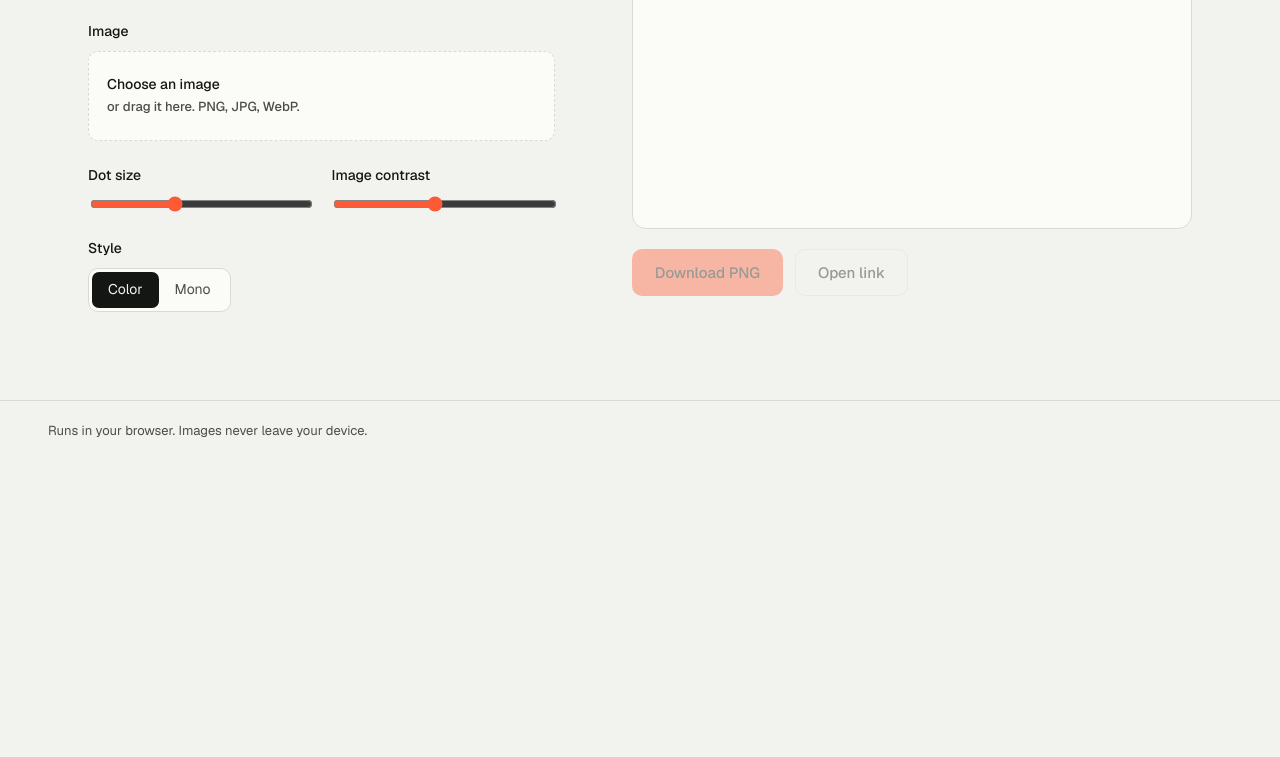
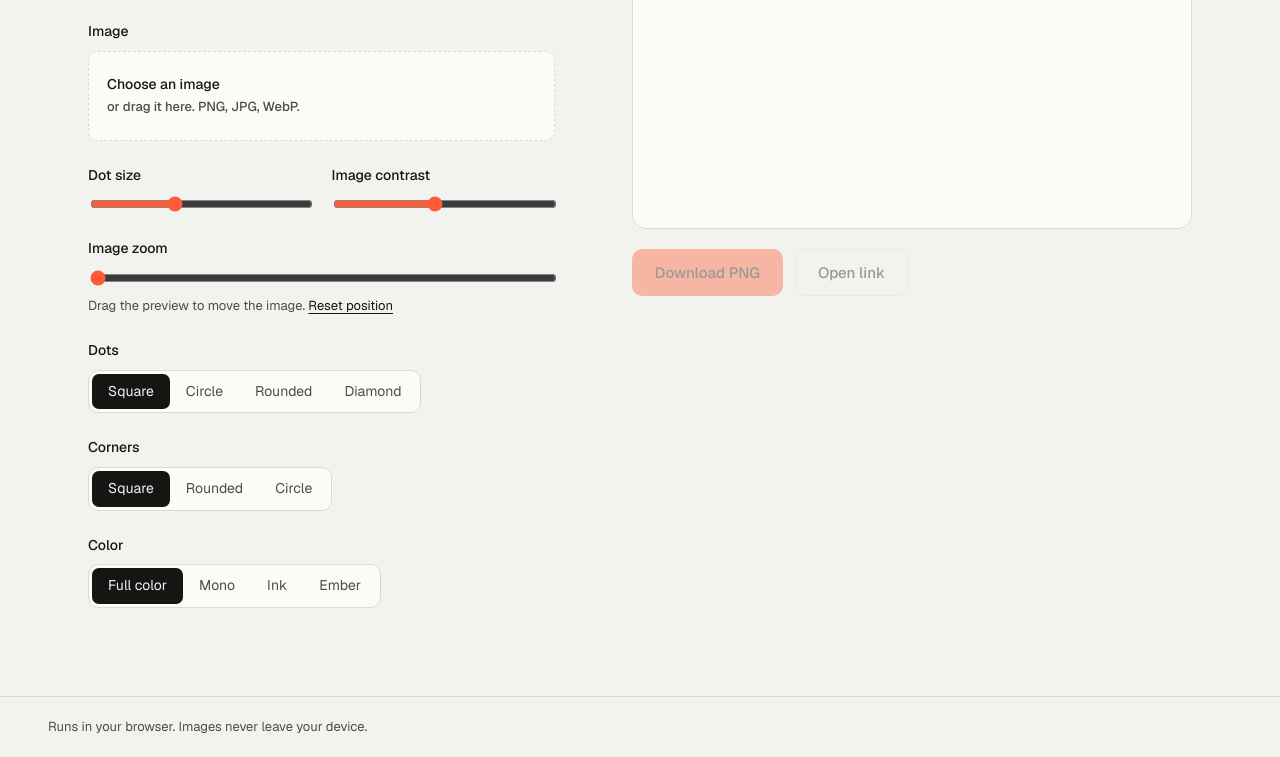
Before and after one commit to Aashu9019/FaceQR, a plain HTML site: page index.html in a window 1280 px wide. Shown: the part 459-1216 px from the top of the page. Before the commit the page ends 920 px from the top, so only its background shows below. Drawn offline with nearby package versions, Linux system fonts and the light colour scheme.

Commit message:
Add dot, corner and color style options

```diff
--- a/index.html
+++ b/index.html
@@ -49,10 +49,37 @@
       </div>
 
       <div class="field">
-        <span class="label">Style</span>
-        <div class="seg" role="radiogroup" aria-label="Style">
-          <button type="button" role="radio" aria-checked="true" data-style="color">Color</button>
-          <button type="button" role="radio" aria-checked="false" data-style="mono">Mono</button>
+        <label for="zoom">Image zoom</label>
+        <input id="zoom" type="range" min="100" max="300" value="100">
+        <p class="hint">Drag the preview to move the image. <button type="button" class="link" id="reset">Reset position</button></p>
+      </div>
+
+      <div class="field">
+        <span class="label">Dots</span>
+        <div class="seg" role="radiogroup" aria-label="Dot shape" data-group="shape">
+          <button type="button" role="radio" aria-checked="true" data-value="square">Square</button>
+          <button type="button" role="radio" aria-checked="false" data-value="circle">Circle</button>
+          <button type="button" role="radio" aria-checked="false" data-value="round">Rounded</button>
+          <button type="button" role="radio" aria-checked="false" data-value="diamond">Diamond</button>
+        </div>
+      </div>
+
+      <div class="field">
+        <span class="label">Corners</span>
+        <div class="seg" role="radiogroup" aria-label="Corner style" data-group="corner">
+          <button type="button" role="radio" aria-checked="true" data-value="square">Square</button>
+          <button type="button" role="radio" aria-checked="false" data-value="round">Rounded</button>
+          <button type="button" role="radio" aria-checked="false" data-value="circle">Circle</button>
+        </div>
+      </div>
+
+      <div class="field">
+        <span class="label">Color</span>
+        <div class="seg" role="radiogroup" aria-label="Color" data-group="style">
+          <button type="button" role="radio" aria-checked="true" data-value="color">Full color</button>
+          <button type="button" role="radio" aria-checked="false" data-value="mono">Mono</button>
+          <button type="button" role="radio" aria-checked="false" data-value="ink">Ink</button>
+          <button type="button" role="radio" aria-checked="false" data-value="ember">Ember</button>
         </div>
       </div>
     </section>
--- a/style.css
+++ b/style.css
@@ -123,6 +123,12 @@ input[type="range"] { width: 100%; accent-color: var(--accent); }
 .seg button:active { transform: scale(0.97); }
 .seg button:focus-visible, .btn:focus-visible { outline: 2px solid var(--focus); outline-offset: 2px; }
 
+.seg { flex-wrap: wrap; }
+.link { font: inherit; color: var(--ink); background: none; border: 0; padding: 0; text-decoration: underline; text-underline-offset: 3px; cursor: pointer; }
+.link:focus-visible { outline: 2px solid var(--focus); outline-offset: 2px; }
+.frame[data-state="ready"] canvas { cursor: grab; touch-action: none; }
+.frame[data-state="ready"] canvas.dragging { cursor: grabbing; }
+
 .stage { position: sticky; top: 24px; }
 .frame {
   position: relative;
```
